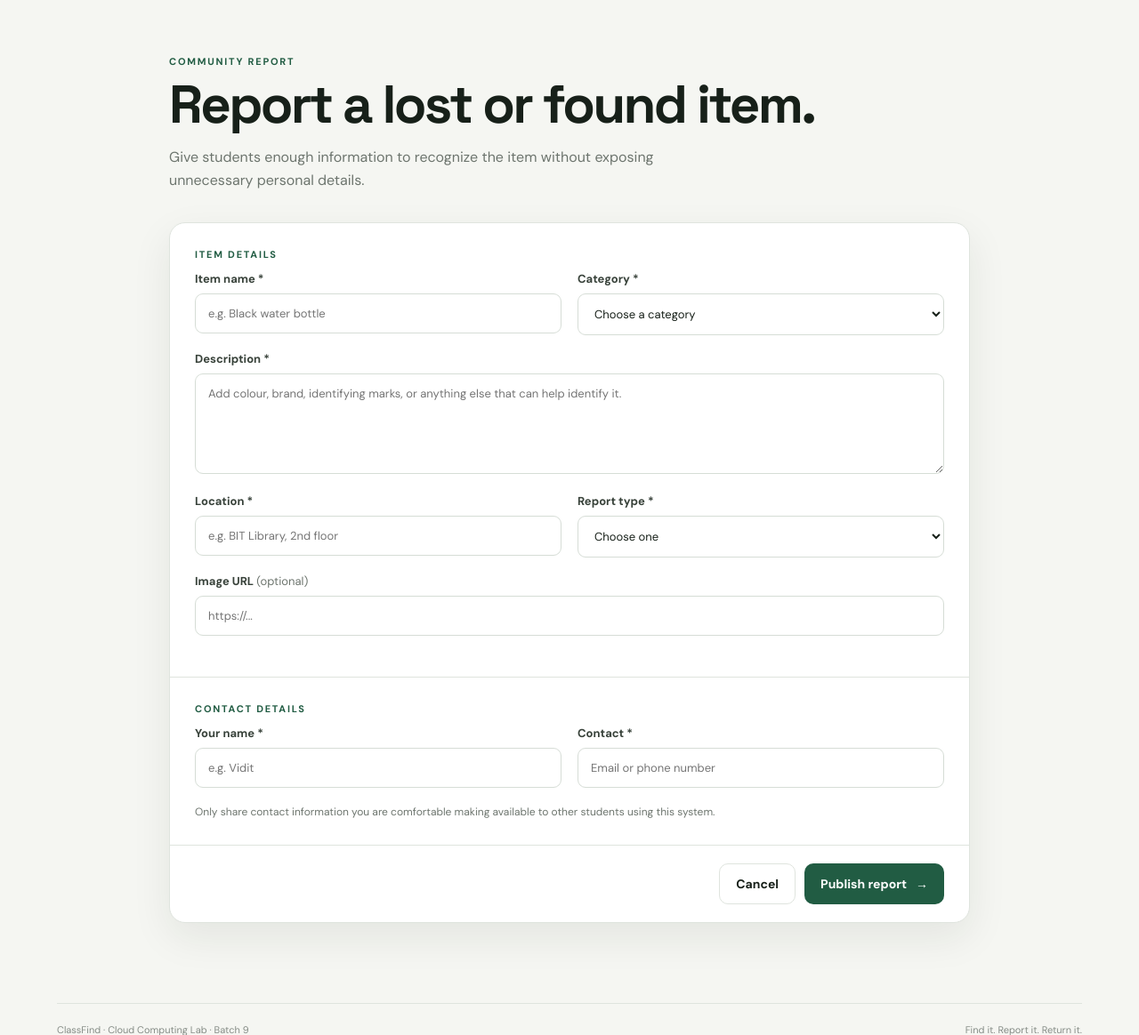
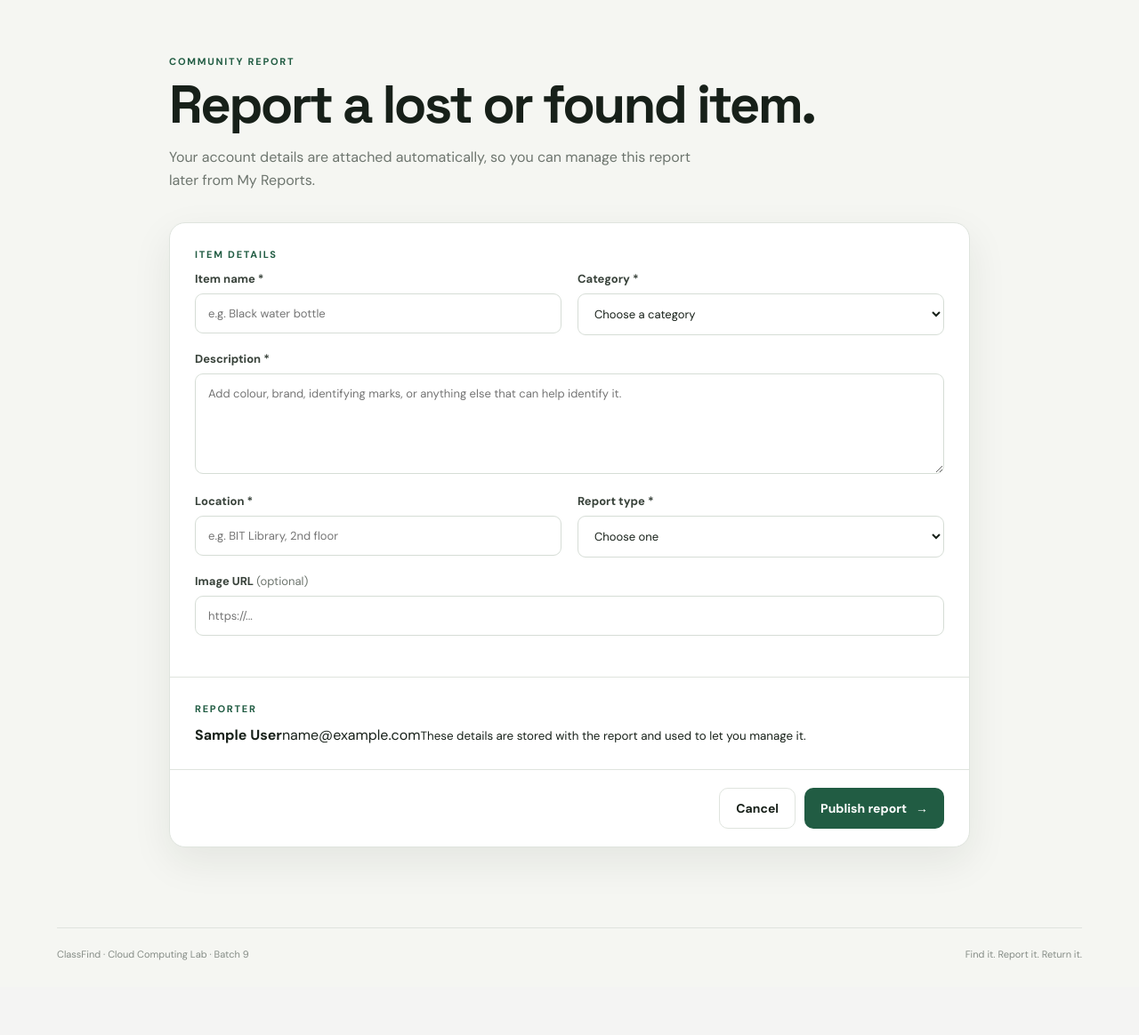
Before and after one commit to vidit-16/ClassFind, a Flask app: page /report in a window 1280 px wide. Shown: the part 76-1240 px from the top of the page at 89% size. After the commit the page ends 1156 px from the top, so only its background shows below. Run offline with Flask 3, Linux system fonts and the light colour scheme; the visitor is signed in with stand-in values (Sample User, id 1); tables that the repository leaves empty hold one stand-in row (values such as "Sample post").

Commit message:
feat: link reports to signed-in students

```diff
--- a/templates/report.html
+++ b/templates/report.html
@@ -2,7 +2,11 @@
 {% block title %}Report Item — ClassFind{% endblock %}
 {% block content %}
 <section class="form-wrap">
-  <div class="form-intro"><p class="eyebrow">COMMUNITY REPORT</p><h1>Report a lost or found item.</h1><p>Give students enough information to recognize the item without exposing unnecessary personal details.</p></div>
+  <div class="form-intro">
+    <p class="eyebrow">COMMUNITY REPORT</p>
+    <h1>Report a lost or found item.</h1>
+    <p>Your account details are attached automatically, so you can manage this report later from My Reports.</p>
+  </div>
   <form class="report-form" method="post">
     <div class="form-section">
       <p class="section-kicker">ITEM DETAILS</p>
@@ -18,12 +22,8 @@
       <label>Image URL <span class="optional">(optional)</span><input type="url" name="image_url" maxlength="500" placeholder="https://..."></label>
     </div>
     <div class="form-section">
-      <p class="section-kicker">CONTACT DETAILS</p>
-      <div class="field-grid">
-        <label>Your name *<input name="reporter_name" required maxlength="100" placeholder="e.g. Vidit"></label>
-        <label>Contact *<input name="contact" required maxlength="160" placeholder="Email or phone number"></label>
-      </div>
-      <p class="form-note">Only share contact information you are comfortable making available to other students using this system.</p>
+      <p class="section-kicker">REPORTER</p>
+      <div class="account-summary"><strong>{{ current_user.name }}</strong><span>{{ current_user.email }}</span><small>These details are stored with the report and used to let you manage it.</small></div>
     </div>
     <div class="form-actions"><a class="secondary-btn" href="{{ url_for('index') }}">Cancel</a><button class="primary-btn" type="submit">Publish report <span>→</span></button></div>
   </form>
```
